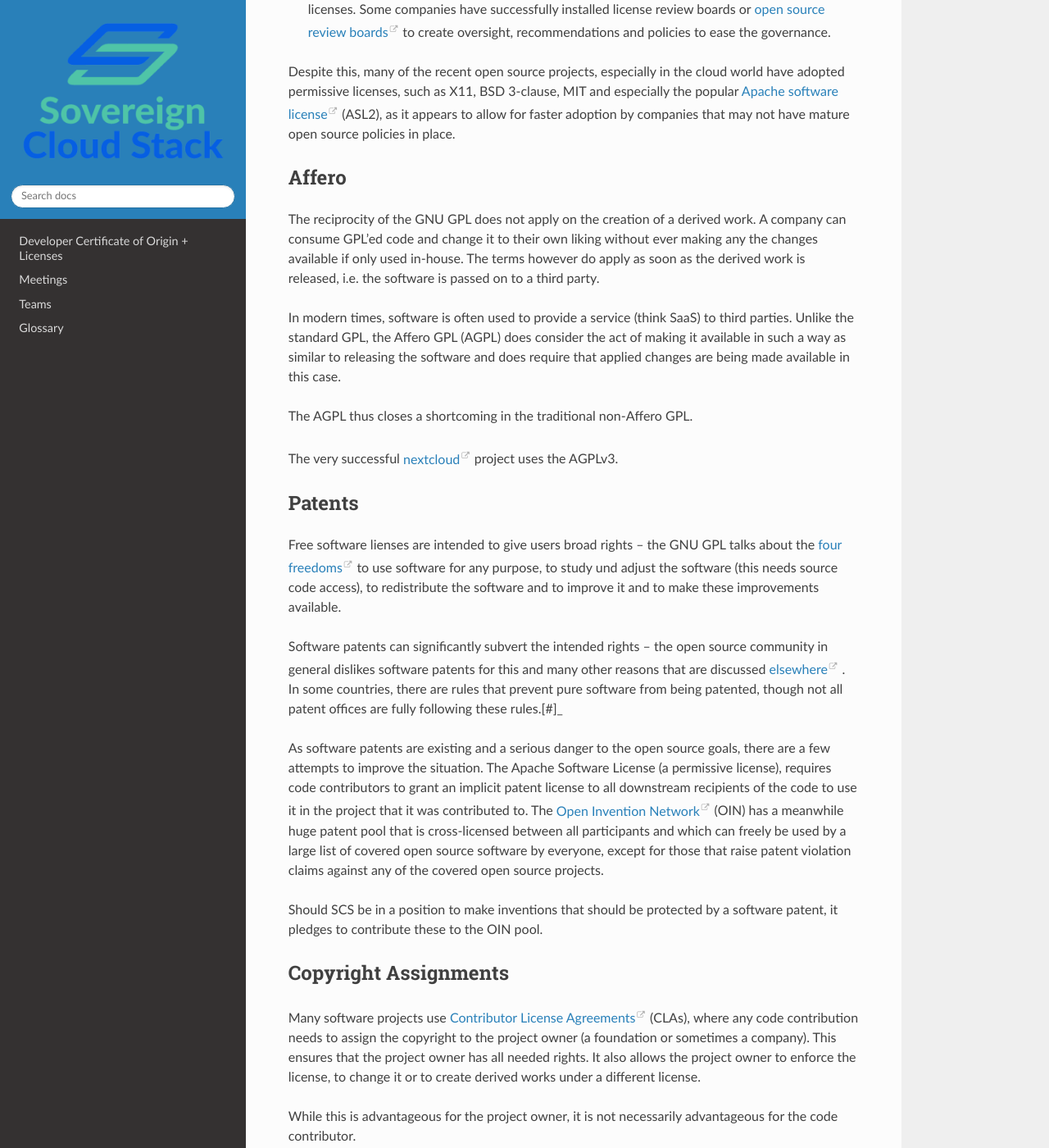
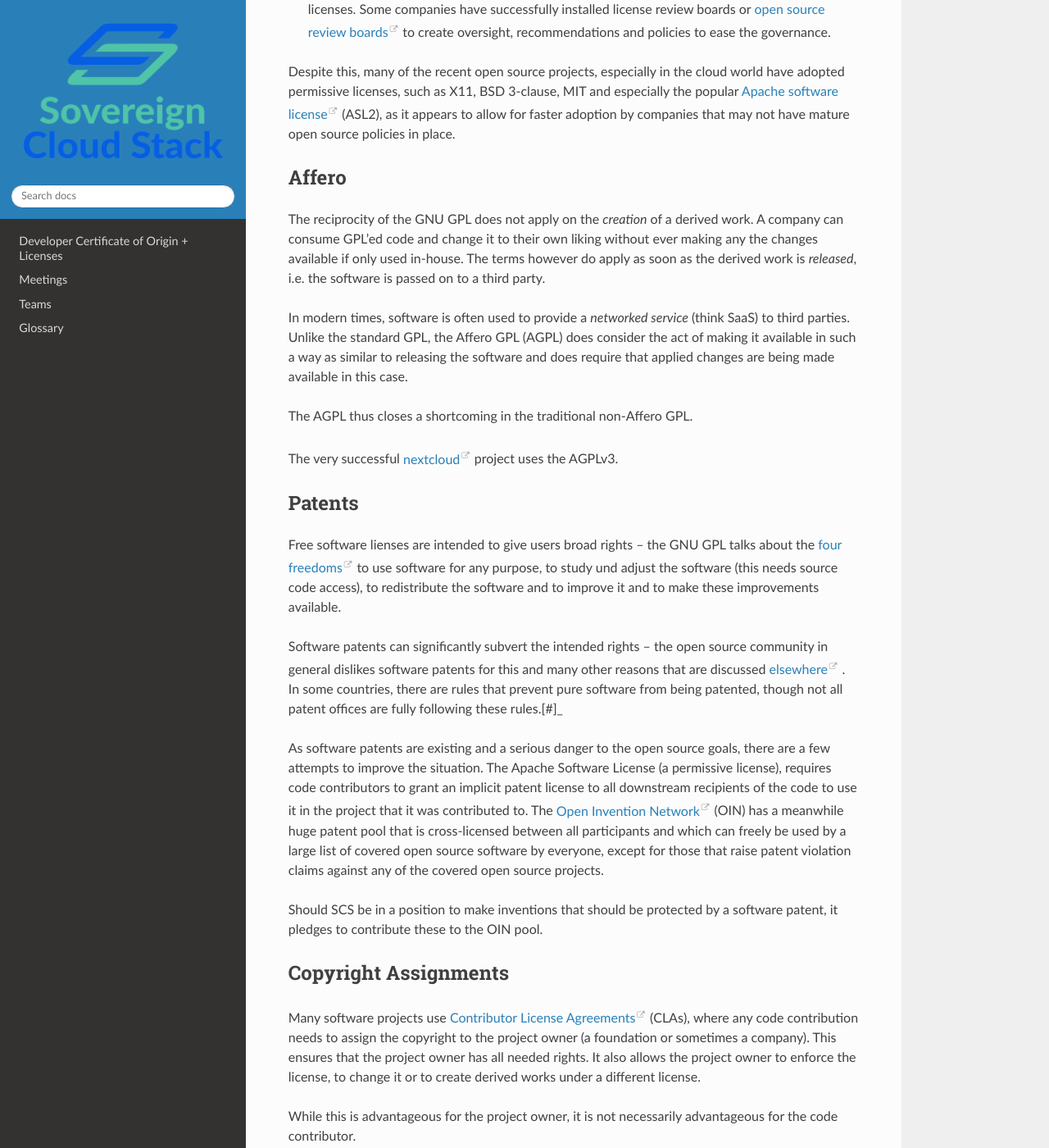
Before and after one commit to SovereignCloudStack/contributor-guide, a Sphinx documentation site: the page built from source/license-considerations.rst, in a window 1280 px wide and 1400 px high, scrolled down 1607 px. Shown: the whole window at 82% size. Built offline with Sphinx 7.4.7 and the Read the Docs theme 2.0.0, drawn with Linux system fonts in a browser that asks for light colours; some of the changed text lies outside the part shown.

```diff
--- a/source/license-considerations.rst
+++ b/source/license-considerations.rst
@@ -85,15 +85,15 @@
 Affero
 ------
 
-The reciprocity of the GNU GPL does not apply on the creation of a derived work. A company
+The reciprocity of the GNU GPL does not apply on the *creation* of a derived work. A company
 can consume GPL'ed code and change it to their own liking without ever making any the
 changes available if only used in-house. The terms however do apply as soon as the derived
-work is released, i.e. the software is passed on to a third party.
+work is *released*, i.e. the software is passed on to a third party.
 
-In modern times, software is often used to provide a service (think SaaS) to third parties.
-Unlike the standard GPL, the Affero GPL (AGPL) does consider the act of making it available in
-such a way as similar to releasing the software and does require that applied changes are being
-made available in this case.
+In modern times, software is often used to provide a *networked service* (think SaaS) to third
+parties. Unlike the standard GPL, the Affero GPL (AGPL) does consider the act of making it
+available in such a way as similar to releasing the software and does require that applied
+changes are being made available in this case.
 
 The AGPL thus closes a shortcoming in the traditional non-Affero GPL.
 
```
Also changed, not shown: other parts of source/license-considerations.rst (+7 -2 lines).
